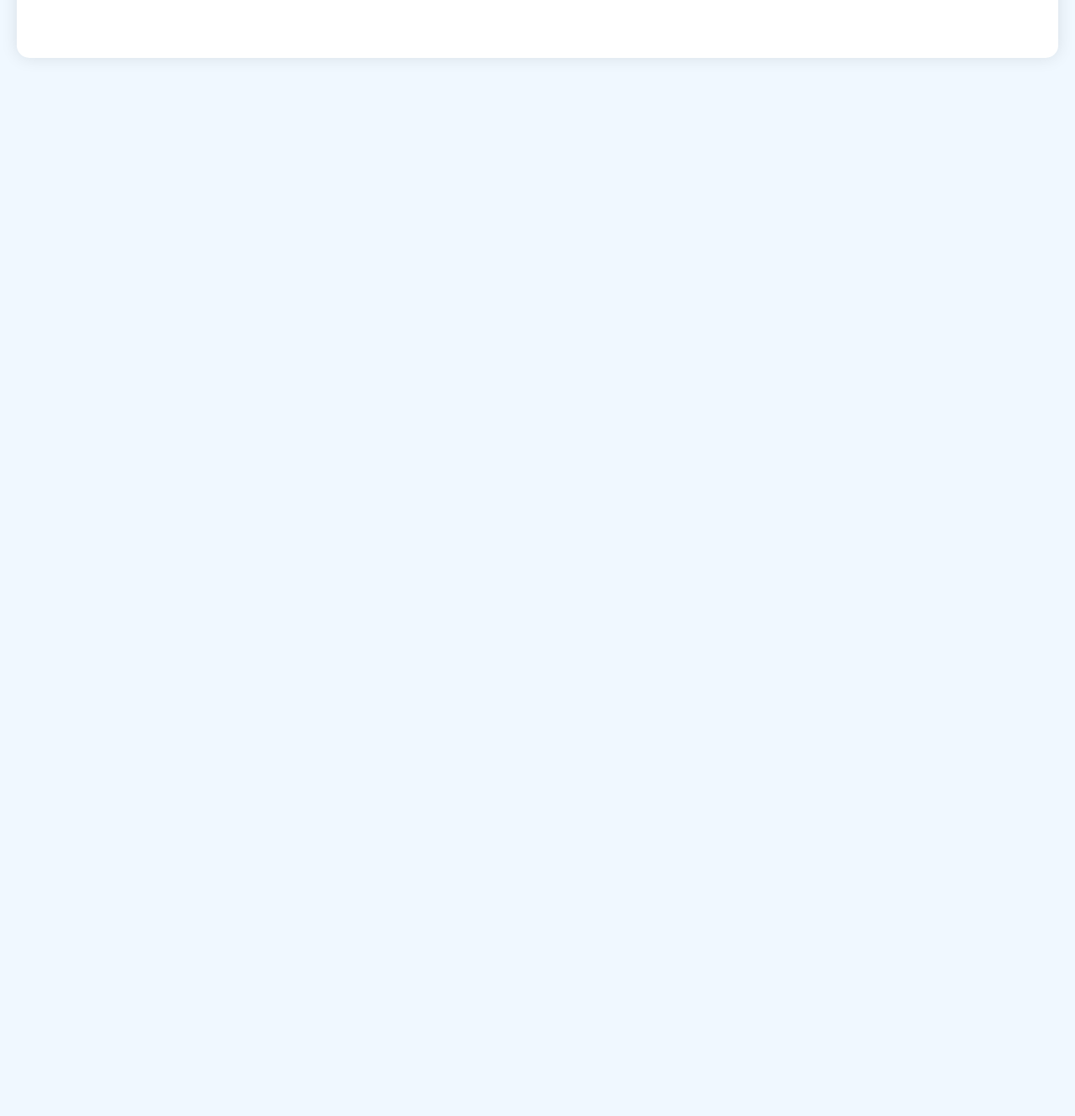
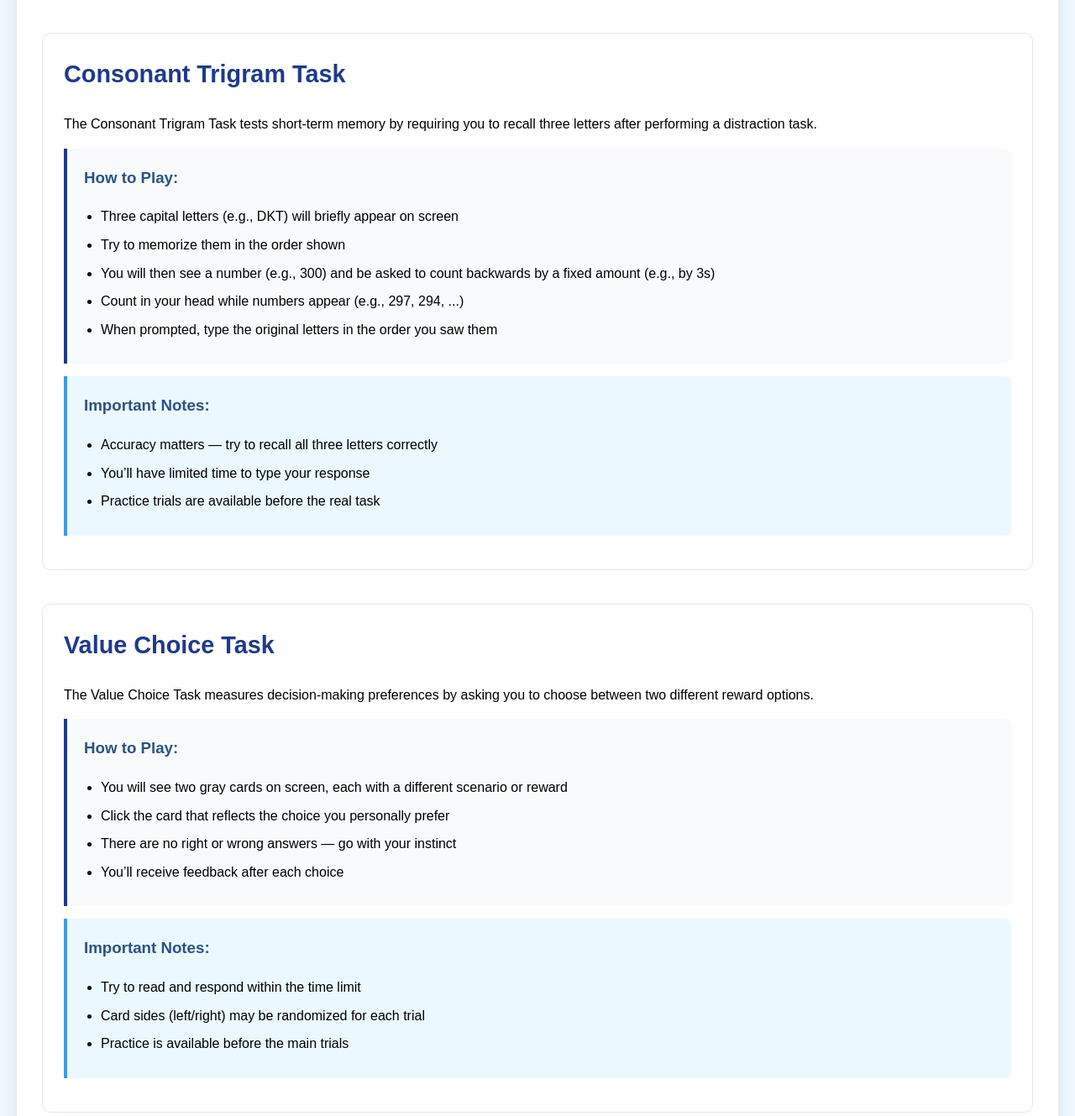
Before and after one commit to eshamir3/Psychopy-, a plain HTML site: page user_manuals.html in a window 1280 px wide. Shown: the part 3660-4989 px from the top of the page at 84% size. Before the commit the page ends 3749 px from the top, so only its background shows below. Drawn offline with Linux system fonts and the light colour scheme.

Commit message:
update user_manual.html

```diff
--- a/user_manuals.html
+++ b/user_manuals.html
@@ -229,6 +229,61 @@
                 </ul>
             </div>
         </div>
+
+
+        <!-- Trigram Task -->
+        <div class="manual-section" id="trigram">
+            <h2>Consonant Trigram Task</h2>
+            <p>The Consonant Trigram Task tests short-term memory by requiring you to recall three letters after performing a distraction task.</p>
+
+            <div class="key-points">
+                <h3>How to Play:</h3>
+                <ul>
+                    <li>Three capital letters (e.g., DKT) will briefly appear on screen</li>
+                    <li>Try to memorize them in the order shown</li>
+                    <li>You will then see a number (e.g., 300) and be asked to count backwards by a fixed amount (e.g., by 3s)</li>
+                    <li>Count in your head while numbers appear (e.g., 297, 294, ...)</li>
+                    <li>When prompted, type the original letters in the order you saw them</li>
+                </ul>
+            </div>
+
+            <div class="note">
+                <h3>Important Notes:</h3>
+                <ul>
+                    <li>Accuracy matters — try to recall all three letters correctly</li>
+                    <li>You’ll have limited time to type your response</li>
+                    <li>Practice trials are available before the real task</li>
+                </ul>
+            </div>
+        </div>
+
+        <!-- Value Choice Task -->
+        <div class="manual-section" id="valuechoice">
+            <h2>Value Choice Task</h2>
+            <p>The Value Choice Task measures decision-making preferences by asking you to choose between two different reward options.</p>
+
+            <div class="key-points">
+                <h3>How to Play:</h3>
+                <ul>
+                    <li>You will see two gray cards on screen, each with a different scenario or reward</li>
+                    <li>Click the card that reflects the choice you personally prefer</li>
+                    <li>There are no right or wrong answers — go with your instinct</li>
+                    <li>You’ll receive feedback after each choice</li>
+                </ul>
+            </div>
+
+            <div class="note">
+                <h3>Important Notes:</h3>
+                <ul>
+                    <li>Try to read and respond within the time limit</li>
+                    <li>Card sides (left/right) may be randomized for each trial</li>
+                    <li>Practice is available before the main trials</li>
+                </ul>
+            </div>
+        </div>
+
+
+
     </div>
 </body>
 </html>
```
